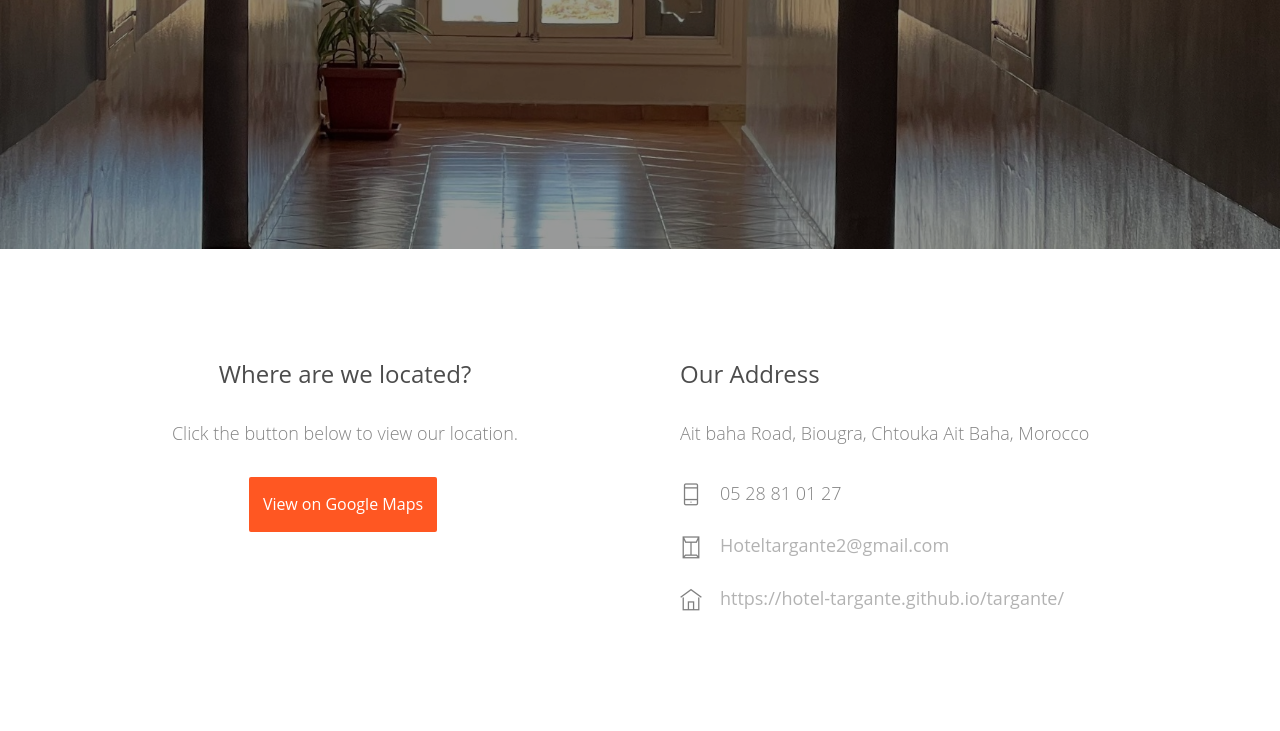
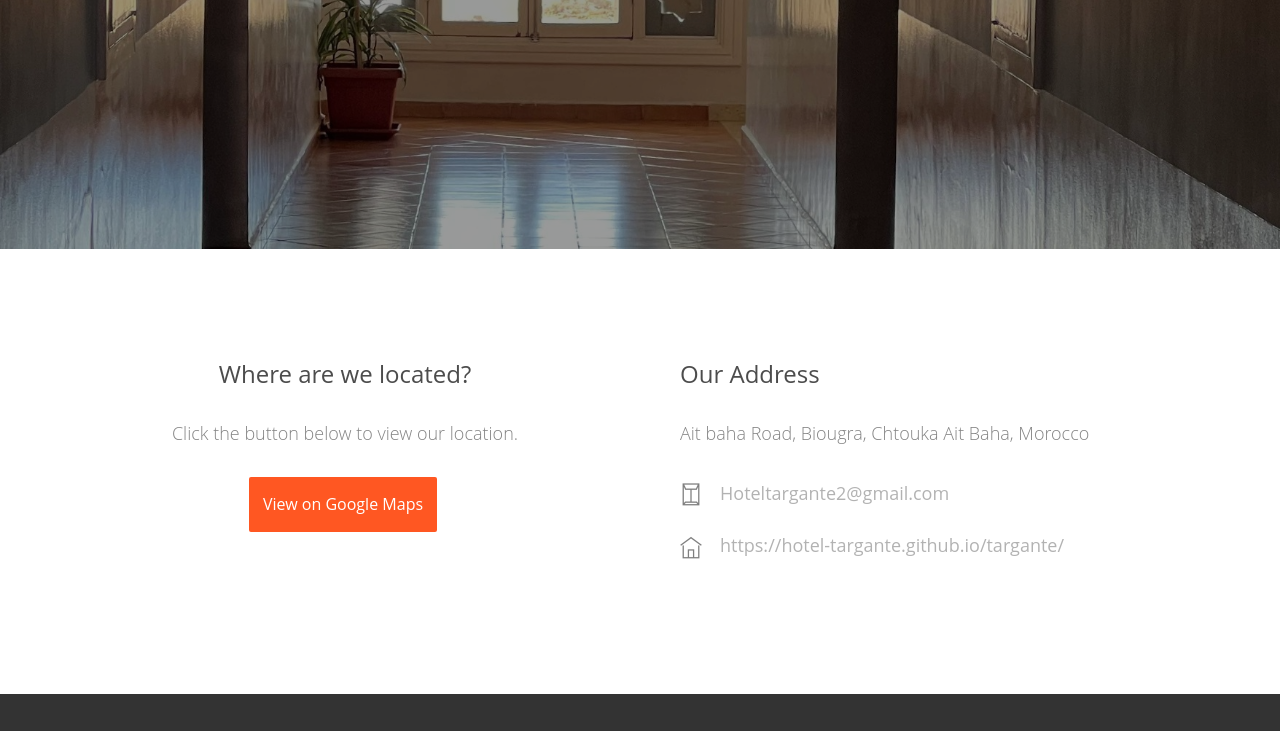
Before and after one commit to Hotel-targante/targante, a plain HTML site: page contact.html in a window 1280 px wide. Shown: the part 351-1082 px from the top of the page. Drawn offline with Linux system fonts and the light colour scheme; files whose address does not match are found by name.

Commit message:
Update contact.html

```diff
--- a/contact.html
+++ b/contact.html
@@ -146,7 +146,7 @@
                                 <h3>Our Address</h3>
                                 <p>Ait baha Road, Biougra, Chtouka Ait Baha, Morocco</p>
                                 <ul class="contact-info">
-                                    <li><i class="ti-mobile"></i>05 28 81 01 27</li>
+
                                     <li><i class="ti-envelope"></i><a href="mailto:Hoteltargante2@gmail.com">Hoteltargante2@gmail.com</a></li>
                                     <li><i class="ti-home"></i><a href="https://hotel-targante.github.io/targante/index.html">https://hotel-targante.github.io/targante/</a></li>
                                 </ul>
```
